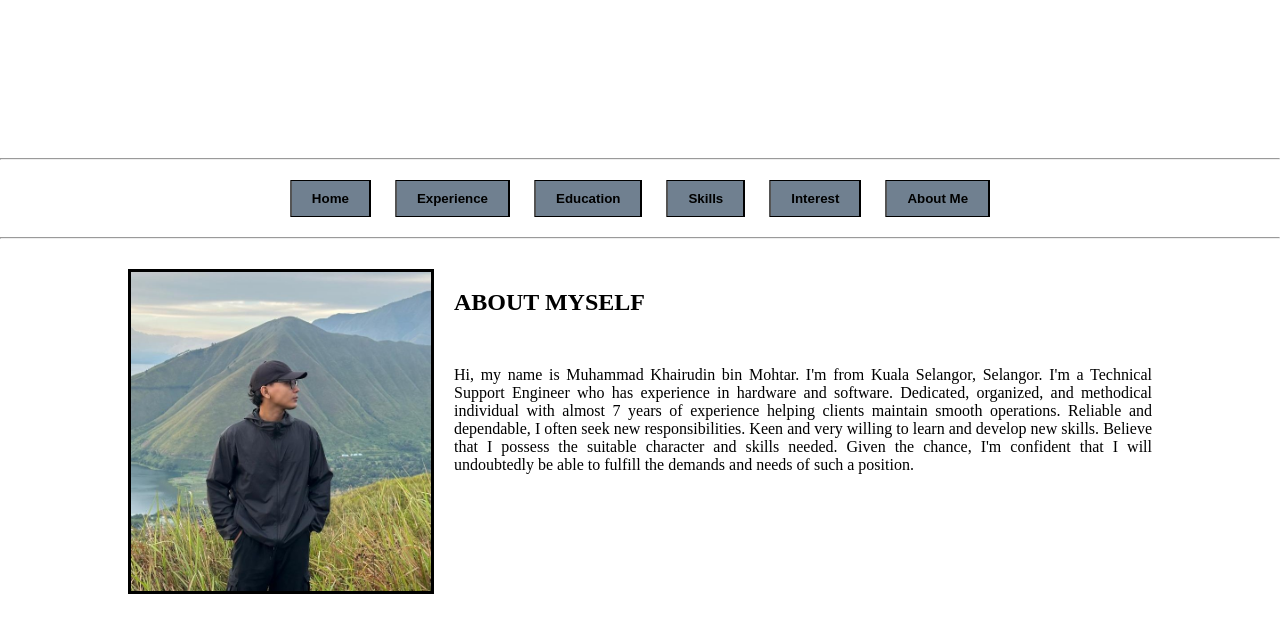
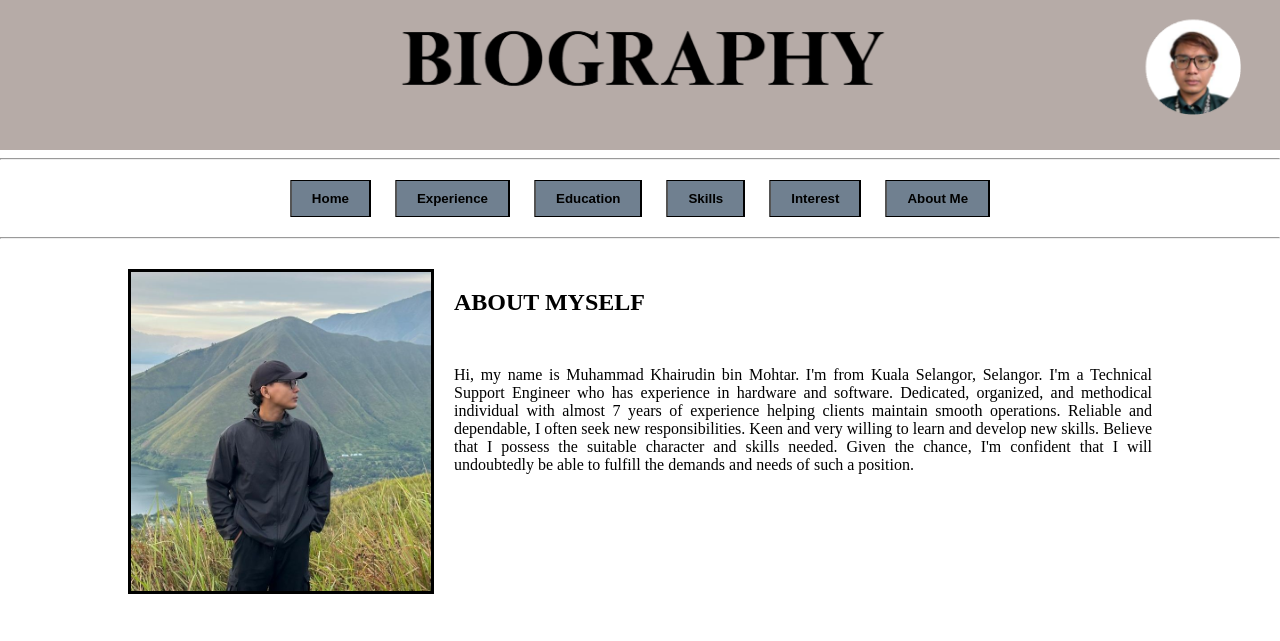
Before and after one commit to khairudinmohtar/biography, a plain HTML site: page index.html in a window 1280 px wide. Shown: the top 641 px of the page. Drawn offline with Linux system fonts and the light colour scheme; files whose address does not match are found by name.

Commit message:
Update index.html

```diff
--- a/index.html
+++ b/index.html
@@ -9,7 +9,7 @@
 
 <body style="font-family: 'Times New Roman', serif; margin: 0; padding: 0; text-align: center;">
 
-<header style="background-image: url('image/header.png'); background-size: cover; background-position: center; height: 150px; display: flex; align-items: center; justify-content: center;">
+<header style="background-image: url('header.png'); background-size: cover; background-position: center; height: 150px; display: flex; align-items: center; justify-content: center;">
 </header>
 
 <hr>
```
